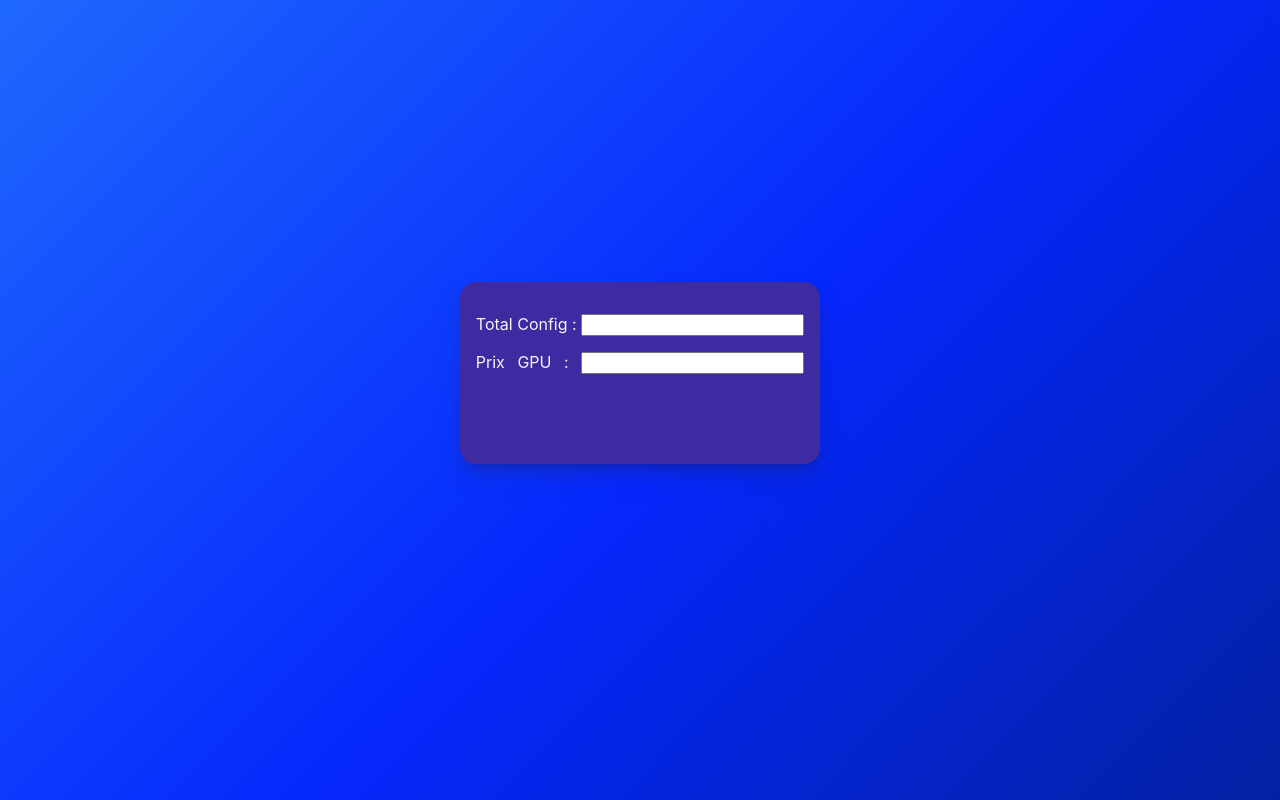
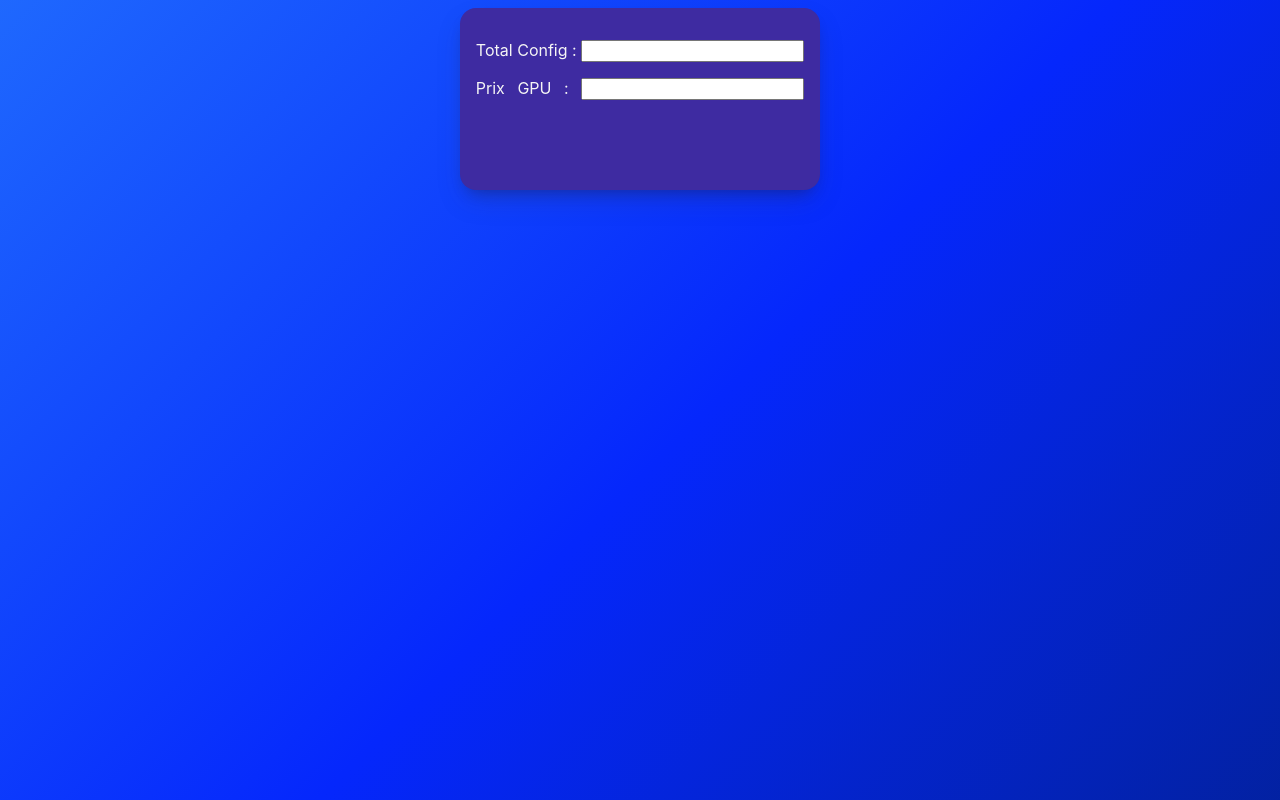
Before and after one commit to AlexGuignard/sitepromo5TA, a plain HTML site: page index.html in a window 1280 px wide. Drawn offline with Linux system fonts and the light colour scheme.

Commit message:
Update index.html

```diff
--- a/index.html
+++ b/index.html
@@ -1,9 +1,11 @@
 <title>Calcul promo Topachat</title>
-<div style="">
-  <label>Total Config :  <input type="number" id="source"></label>
-  <label>Prix GPU : <input type="number" id="gpu"></label>
-  <a id="target"></a>
-  <a id="targetb"></a>
+<div>
+  <div id="divmain">
+    <label>Total Config :  <input type="number" id="source"></label>
+    <label>Prix GPU : <input type="number" id="gpu"></label>
+    <a id="target"></a>
+    <a id="targetb"></a>
+  </div>
 </div>
 <script>
   setInterval(()=>{
@@ -51,7 +53,7 @@ body {
   html{
 
   }
-  div{
+  #divmain{
     height:150px;
     display: flex;
     margin: auto;
```
